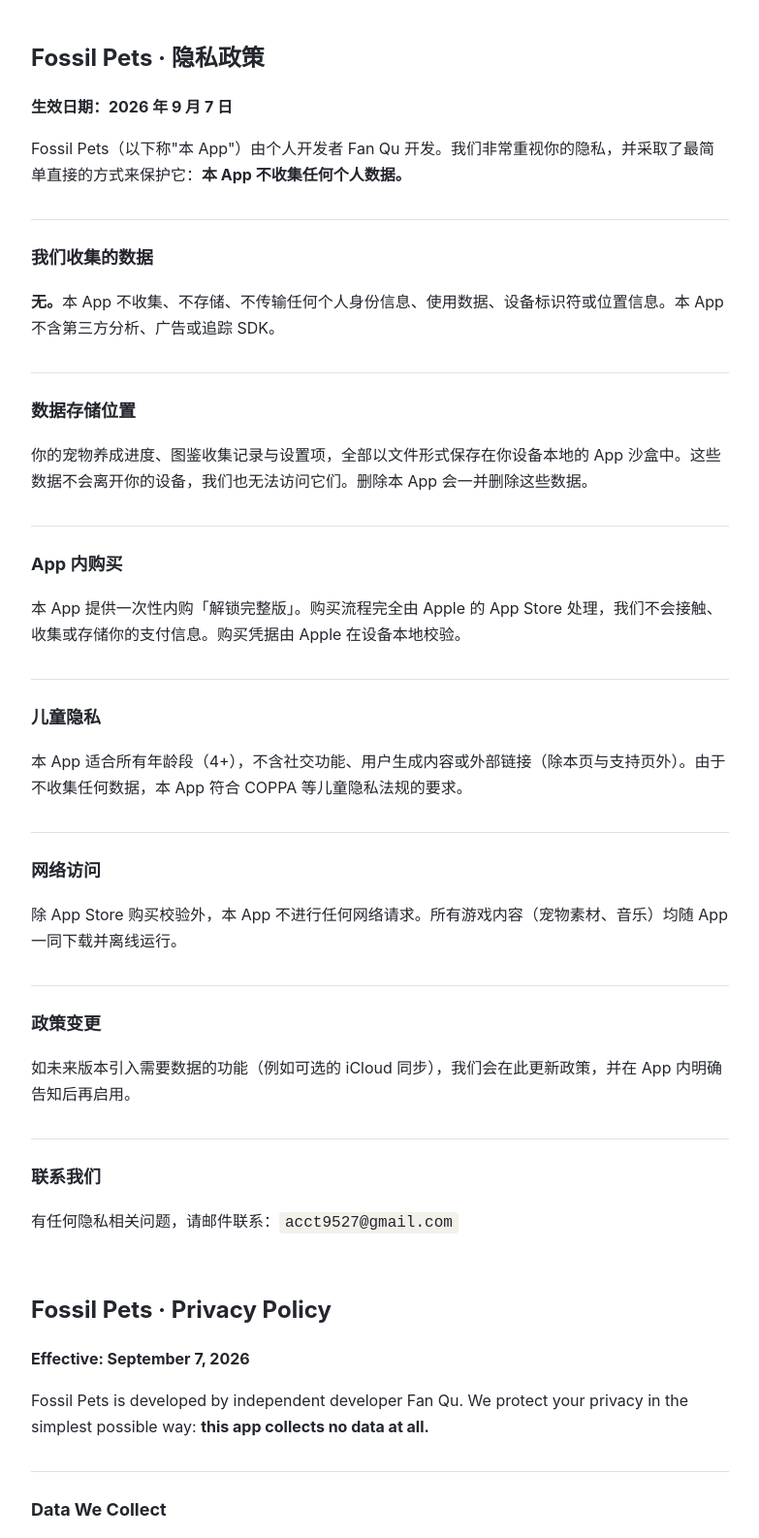
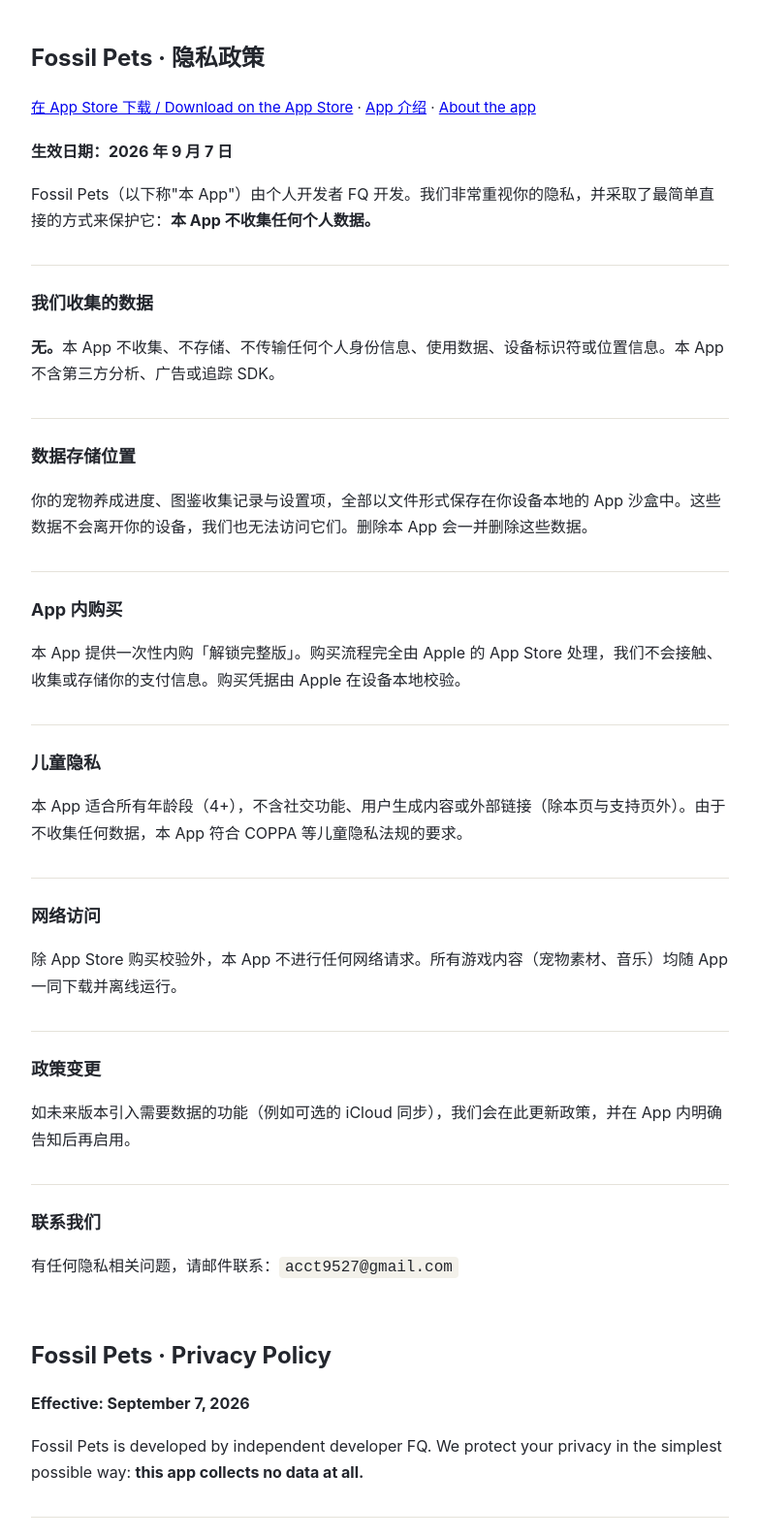
Before and after one commit to sasuke9527/fossilpets, a plain HTML site: page privacy.html in a window 1280 px wide. Shown: the top 1586 px of the page at 97% size, without its empty margins (248-1031 px from the left). Drawn offline with Linux system fonts and the light colour scheme.

Commit message:
Show developer as FQ and add App Store and app page links
Co-Authored-By: Claude Opus 5.5 <noreply@anthropic.com>
Claude-Session: https://claude.ai/code/session_019Suy2PjNKGvnDTJjWYLpER

```diff
--- a/privacy.html
+++ b/privacy.html
@@ -4,8 +4,9 @@
 <style>body{max-width:720px;margin:40px auto;padding:0 20px;font:16px/1.7 -apple-system,system-ui,"PingFang SC",sans-serif;color:#23262d}h1{font-size:24px}h2{font-size:18px;margin-top:32px;border-top:1px solid #e5e2da;padding-top:24px}code{background:#f3f1ea;padding:2px 6px;border-radius:4px}footer{margin-top:40px;color:#8b8578;font-size:13px}</style>
 </head><body>
 <h1>Fossil Pets · 隐私政策</h1>
+<p class="fq-links" style="margin:12px 0 18px;font-size:15px;line-height:1.9"><a href="https://apps.apple.com/app/id6808910767">在 App Store 下载 / Download on the App Store</a> · <a href="https://sasuke9527.github.io/zh/apps/fossilpets/">App 介绍</a> · <a href="https://sasuke9527.github.io/apps/fossilpets/">About the app</a></p>
 <p><strong>生效日期：2026 年 9 月 7 日</strong></p>
-<p>Fossil Pets（以下称"本 App"）由个人开发者 Fan Qu 开发。我们非常重视你的隐私，并采取了最简单直接的方式来保护它：<strong>本 App 不收集任何个人数据。</strong></p>
+<p>Fossil Pets（以下称"本 App"）由个人开发者 FQ 开发。我们非常重视你的隐私，并采取了最简单直接的方式来保护它：<strong>本 App 不收集任何个人数据。</strong></p>
 <h2>我们收集的数据</h2>
 <p><strong>无。</strong>本 App 不收集、不存储、不传输任何个人身份信息、使用数据、设备标识符或位置信息。本 App 不含第三方分析、广告或追踪 SDK。</p>
 <h2>数据存储位置</h2>
@@ -23,7 +24,7 @@
 
 <h1 style="margin-top:56px">Fossil Pets · Privacy Policy</h1>
 <p><strong>Effective: September 7, 2026</strong></p>
-<p>Fossil Pets is developed by independent developer Fan Qu. We protect your privacy in the simplest possible way: <strong>this app collects no data at all.</strong></p>
+<p>Fossil Pets is developed by independent developer FQ. We protect your privacy in the simplest possible way: <strong>this app collects no data at all.</strong></p>
 <h2>Data We Collect</h2>
 <p><strong>None.</strong> The app collects, stores, and transmits no personal information, usage data, device identifiers, or location data. It contains no third-party analytics, advertising, or tracking SDKs.</p>
 <h2>Where Your Data Lives</h2>
@@ -36,5 +37,5 @@
 <p>Apart from App Store purchase verification, the app makes no network requests. All content ships with the app and runs offline.</p>
 <h2>Contact</h2>
 <p>Questions: <code>acct9527@gmail.com</code></p>
-<footer>© 2026 Fan Qu · Fossil Pets</footer>
+<footer>© 2026 FQ · Fossil Pets</footer>
 </body></html>
```
Also changed, not shown: index.html (+2 -1 lines), support.html (+2 -1 lines).
